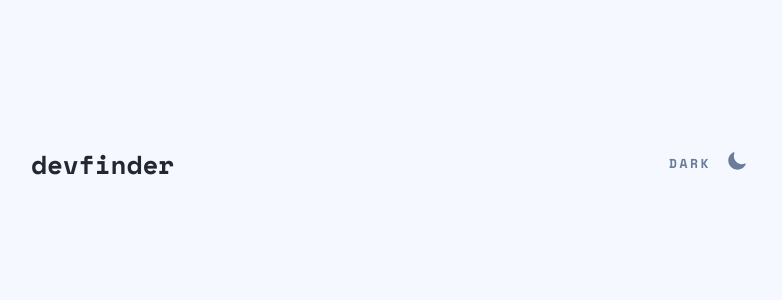
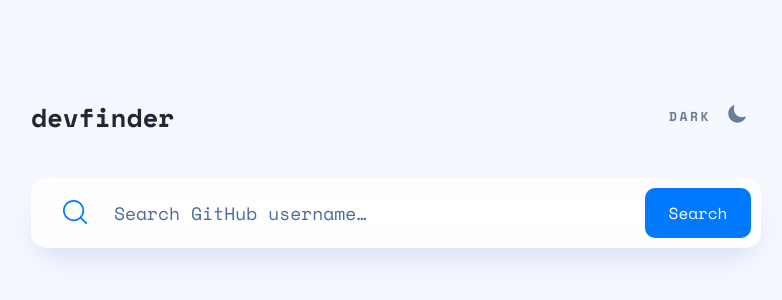
Before and after one commit to jpdrsanchez/github-user-search-app, a Next.js app: page / in a window 1280 px wide. Shown: the part 218-518 px from the top of the page, without its empty margins (244-1026 px from the left). Built offline with nearby package versions, Linux system fonts and the light colour scheme.

Commit message:
feat(components): create search component

```diff
--- /dev/null
+++ b/src/components/Search/index.tsx
@@ -0,0 +1,22 @@
+import * as S from './styles'
+import Image from 'next/image'
+import Button from 'components/Button'
+
+const Search = () => {
+  return (
+    <S.Search>
+      <S.SearchIcon>
+        <Image
+          src="/images/icon-search.svg"
+          width={25}
+          height={24}
+          alt="Icon of a magnifying glass"
+        />
+      </S.SearchIcon>
+      <S.SearchInput type="text" placeholder="Search GitHub username…" />
+      <Button>Search</Button>
+    </S.Search>
+  )
+}
+
+export default Search
--- /dev/null
+++ b/src/components/Search/styles.ts
@@ -0,0 +1,57 @@
+import styled, { css } from 'styled-components'
+
+export const Search = styled.form`
+  ${({ theme }) => css`
+    background: ${theme.colors.sectionBackground};
+    padding: ${theme.spacings.xxsmall};
+    border-radius: ${theme.sizes.small};
+    margin-bottom: ${theme.spacings.medium};
+
+    @media (min-width: 40em) {
+      padding: ${theme.spacings.xsmall};
+      margin-bottom: ${theme.spacings.large};
+    }
+  `}
+  box-shadow: 0 1rem 1.875rem -.625rem rgba(70, 96, 187, 0.198567);
+  display: grid;
+  grid-template-columns: auto 1fr auto;
+  align-items: center;
+`
+
+export const SearchIcon = styled.div`
+  ${({ theme }) => css`
+    margin-left: ${theme.sizes.xxsmall};
+    margin-right: ${theme.sizes.xxsmall};
+
+    @media (max-width: 39.9375em) {
+      width: 1.25rem;
+    }
+
+    @media (min-width: 40em) {
+      margin-left: ${theme.sizes.xlarge};
+      margin-right: ${theme.spacings.large};
+    }
+  `}
+`
+
+export const SearchInput = styled.input`
+  ${({ theme }) => css`
+    color: ${theme.colors.logo};
+    font-size: ${theme.sizes.xsmall};
+
+    &::placeholder {
+      color: ${theme.colors.blueGray};
+    }
+
+    @media (min-width: 40em) {
+      font-size: ${theme.sizes.large};
+    }
+  `}
+
+  line-height: 1.5625rem;
+  border: none;
+  outline: 0;
+  text-overflow: ellipsis;
+  display: block;
+  width: 100%;
+`
--- a/src/pages/index.tsx
+++ b/src/pages/index.tsx
@@ -2,6 +2,7 @@ import Button from 'components/Button'
 import Header from 'components/Header'
 import Heading from 'components/Heading'
 import Layout from 'components/Layout'
+import Search from 'components/Search'
 import { IoMoon } from 'react-icons/io5'
 
 const Home = () => {
@@ -22,6 +23,7 @@ const Home = () => {
           DARK
         </Button>
       </Header>
+      <Search />
     </Layout>
   )
 }
```
